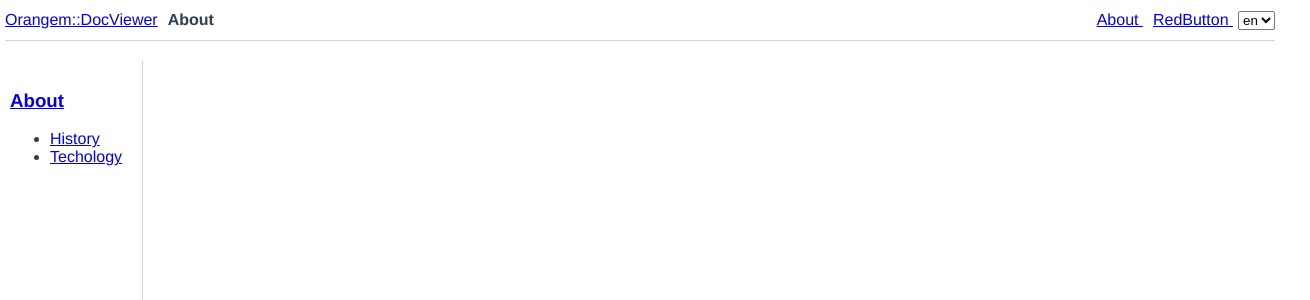
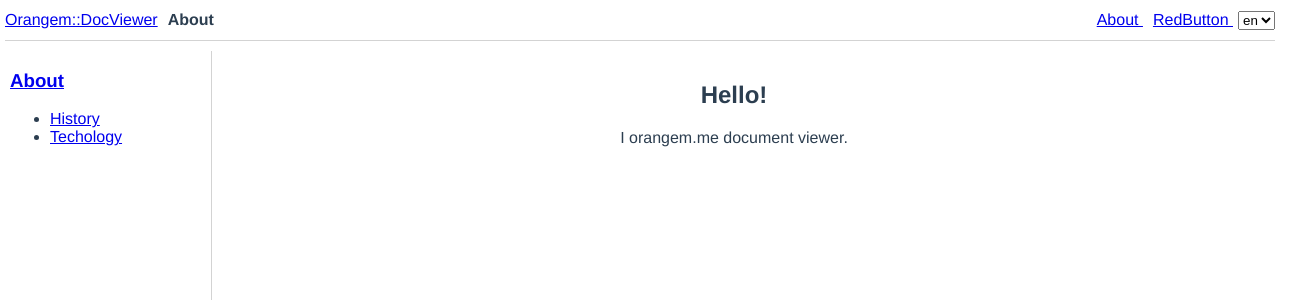
Before and after one commit to stokaboka/orangem-docs, a Vue app: page /#/docid/about/lang/en in a window 1280 px wide. Shown: the top 300 px of the page, 1310 px wide, since content can reach past the window. Built offline with nearby package versions, Linux system fonts and the light colour scheme.

Commit message:
added html files; fixed viewer layout; added sections behavior

```diff
--- a/public/docs/about/index.json
+++ b/public/docs/about/index.json
@@ -24,15 +24,15 @@
         }
       },
       {
-        "id": "stack",
+        "id": "technology",
         "order": 2,
         "title": {
           "en": "Techology",
           "ru": "Технологии"
         },
         "file": {
-          "en": "en/tech.html",
-          "ru": "ru/tech.html"
+          "en": "en/technology.html",
+          "ru": "ru/technology.html"
         }
       }
     ]
--- a/src/App.vue
+++ b/src/App.vue
@@ -26,6 +26,7 @@ export default {
     return {
       lang: 'en',
       docid: '',
+      sectionid: '',
       languages: [{id: 'en', icon: ''}, {id: 'ru', icon: ''}],
       rawLinks: [],
       links: [],
@@ -104,6 +105,12 @@ export default {
         this.docid = to.params.docid
       }
 
+      if (to.params.sectionid) {
+        this.sectionid = to.params.sectionid
+      } else {
+        this.sectionid = ''
+      }
+
       this.links = this.getLinks(this.rawLinks, this.lang)
       this.title = this.getTitle(this.links, this.lang, this.docid)
     }
--- a/src/components/DocContainer.vue
+++ b/src/components/DocContainer.vue
@@ -5,7 +5,12 @@
                 :lang="lang"
                 @document-selected="onDocumentSelected"
         />
-        <doc-viewer class="doc-viewer" :url="url" :document="documnet" :lang="lang"/>
+        <doc-viewer class="doc-viewer"
+                    :url="url"
+                    :docid="docid"
+                    :document="documnet"
+                    :lang="lang"
+        />
     </div>
 </template>
 
@@ -26,6 +31,7 @@ export default {
     return {
       docid: '',
       documnet: null,
+      section: '',
       lang: '',
       index: [],
       url: '',
@@ -34,24 +40,58 @@ export default {
   },
 
   created () {
+    // console.log('container::created::docid', this.$route.params)
     if (this.$route.params.docid && this.$route.params.lang) {
-      this.loadIndex(this.$route.params.docid, this.$route.params.lang)
+      this.loadIndex(this.$route.params.docid, this.$route.params.lang, this.$route.params.sectionid ? this.$route.params.sectionid : '')
     }
   },
 
   methods: {
-    loadIndex (docid, lang) {
+    getItemByID (section, index) {
+      if (index) {
+        let item = index.find(function (elem) { return elem.id === section })
+        if (item) {
+          return item
+        } else {
+          for (let i = 0; i < index.length; i++) {
+            let elem1 = index[i]
+            if (elem1['content']) {
+              let item = this.getItemByID(section, elem1['content'])
+              return item || null
+            }
+          }
+          return null
+        }
+      } else {
+        return null
+      }
+    },
+
+    loadIndex (docid, lang, section) {
       let self = this
-      // HTTP.get(`docs/${docid}/${lang}/index.json`)
+      console.log('loadIndex')
       HTTP.get(`docs/${docid}/index.json`)
         .then(response => {
           self.docid = docid
           self.lang = lang
+          self.section = section || ''
           self.index = this.prepareIndex(response.data, docid, lang)
+          let showItem = null
+          if (section) {
+            showItem = self.getItemByID(section, self.index)
+          } else {
+            if (self.index && self.index.length > 0) {
+              showItem = self.index[0]
+            }
+          }
+          if (showItem) {
+            self.setDocument(showItem)
+          }
         })
         .catch(e => {
           self.docid = ''
           self.lang = ''
+          self.section = ''
           self.index = []
           self.url = ''
           self.errors.push(e)
@@ -59,11 +99,15 @@ export default {
         })
     },
 
-    prepareIndex (data, docid, lang) {
+    prepareIndex (data, docid, lang, parent) {
       if (data) {
         return data.map(function (elem) {
           let _title = elem.title[lang] ? elem.title[lang] : ''
           let _url = elem.file[lang] ? `docs/${this.docid}/${elem.file[lang]}` : ''
+          let _section = parent ? elem.id : ''
+          let _href = _section
+            ? `/docid/${docid}/section/${_section}/lang/${lang}`
+            : `/docid/${docid}/lang/${lang}`
 
           return Object.assign(
             {},
@@ -71,7 +115,8 @@ export default {
             {
               title: _title,
               url: _url,
-              content: this.prepareIndex(elem.content, docid, lang)
+              href: _href,
+              content: this.prepareIndex(elem.content, docid, lang, elem)
             }
           )
         }, this)
@@ -81,7 +126,12 @@ export default {
     },
 
     onDocumentSelected (item) {
-      this.documnet = item
+      this.setDocument(item)
+      this.$router.push(item.href)
+    },
+
+    setDocument (document) {
+      this.documnet = document
       this.url = this.documnet.url
     }
 
@@ -89,8 +139,11 @@ export default {
 
   watch: {
     '$route': function (to, from) {
-      console.log('container::docid', to.params.docid, to.params.lang)
-      this.loadIndex(to.params.docid, to.params.lang)
+      // console.log('container::watch::docid', to.params)
+      // if (to.params.docid !== this.docid || to.params.lang !== this.lang || to.params.sectionid !== this.section) {
+      if (to.params.docid !== this.docid || to.params.lang !== this.lang) {
+        this.loadIndex(to.params.docid, to.params.lang, to.params.sectionid ? to.params.sectionid : null)
+      }
     }
   }
 
@@ -100,28 +153,42 @@ export default {
 <style scoped>
     .doc-container{
         flex: 1 0 auto;
+        height: 100%;
     }
 
     .doc-index {
-        position: absolute;
+        position: fixed;
         z-index: 10;
-        top: 61px;
+
+        top: 41px;
         left: 0;
         bottom: 0;
+
+        width: 20vw;
+        height: auto;
+        min-height: 100vh;
+
         overflow-x: hidden;
         overflow-y: auto;
+
         -webkit-overflow-scrolling: touch;
         -ms-overflow-style: none;
 
-        padding: 10px 20px 10px 10px;
+        margin: 10px 20px 10px 10px;
 
-        border-right: lightgray solid 1px;
     }
 
     .doc-viewer {
         position: relative;
-        top: 61px;
+        top: 41px;
+        left: 201px;
+        height: auto;
+        min-height: 100vh;
+        width: 80vw;
+        margin: 10px;
         padding: 10px 20px 10px 10px;
+
+        border-left: lightgray solid 1px;
     }
 
 </style>
--- a/src/components/DocIndexComponent.vue
+++ b/src/components/DocIndexComponent.vue
@@ -27,7 +27,7 @@ export default {
 
   methods: {
     onIndexClick ($event, item) {
-      console.log('***', item)
+      // console.log('***', item)
       this.$emit('document-selected', item)
     }
   }
--- a/src/components/DocViewer.vue
+++ b/src/components/DocViewer.vue
@@ -10,11 +10,15 @@ export default {
   name: 'DocViewer',
   data: function () {
     return {
-      html: '',
-      errors: []
+      html: ''
+      // errors: []
     }
   },
   props: {
+    docid: {
+      type: String,
+      reguired: true
+    },
     document: {
       type: Object,
       reguired: true
@@ -40,8 +44,8 @@ export default {
         })
         .catch(e => {
           self.html = ''
-          self.errors.push(e)
-          console.error(e)
+          // self.errors.push(e)
+          // console.error(e)
           self.load(self.page_404)
         })
     }
@@ -57,6 +61,10 @@ export default {
     }
   },
 
+  created () {
+
+  },
+
   watch: {
     document: function (val, oldVal) {
       if (val.url) {
@@ -68,7 +76,7 @@ export default {
 
     lang: function (val, oldVal) {
       if (this.document) {
-        let _url = this.document.file[val] ? `docs/${this.document.id}/${this.document.file[val]}` : ''
+        let _url = this.document.file[val] ? `docs/${this.docid}/${this.document.file[val]}` : ''
         if (_url) {
           this.load(_url)
         } else {
@@ -82,7 +90,5 @@ export default {
 
 <style scoped>
 .doc-viewer{
-    width: 100%;
-    height: 100%;
 }
 </style>
--- a/src/router.js
+++ b/src/router.js
@@ -9,6 +9,10 @@ export default new Router({
     {
       path: '/docid/:docid/lang/:lang',
       component: DocContainer
+    },
+    {
+      path: '/docid/:docid/section/:sectionid/lang/:lang',
+      component: DocContainer
     }
   ]
 })
```
Also changed, not shown: public/docs/about/en/history.html (added, +10 -0 lines), public/docs/about/en/technology.html (added, +10 -0 lines), public/docs/about/ru/history.html (added, +10 -0 lines), public/docs/about/ru/technology.html (added, +10 -0 lines), public/docs/rb/en/intro.html (+1 -1 lines), public/docs/rb/ru/intro.html (+1 -1 lines).
